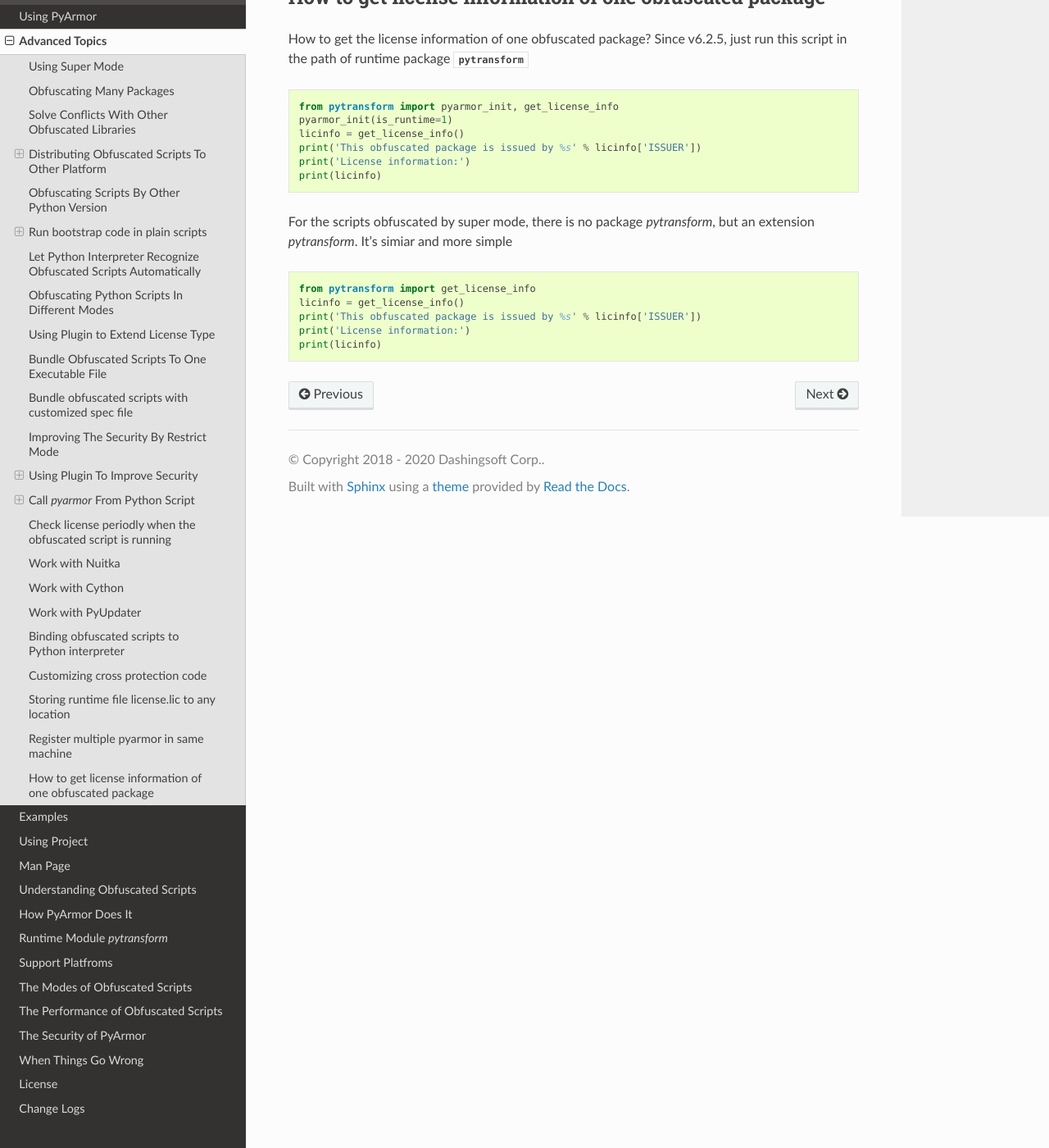
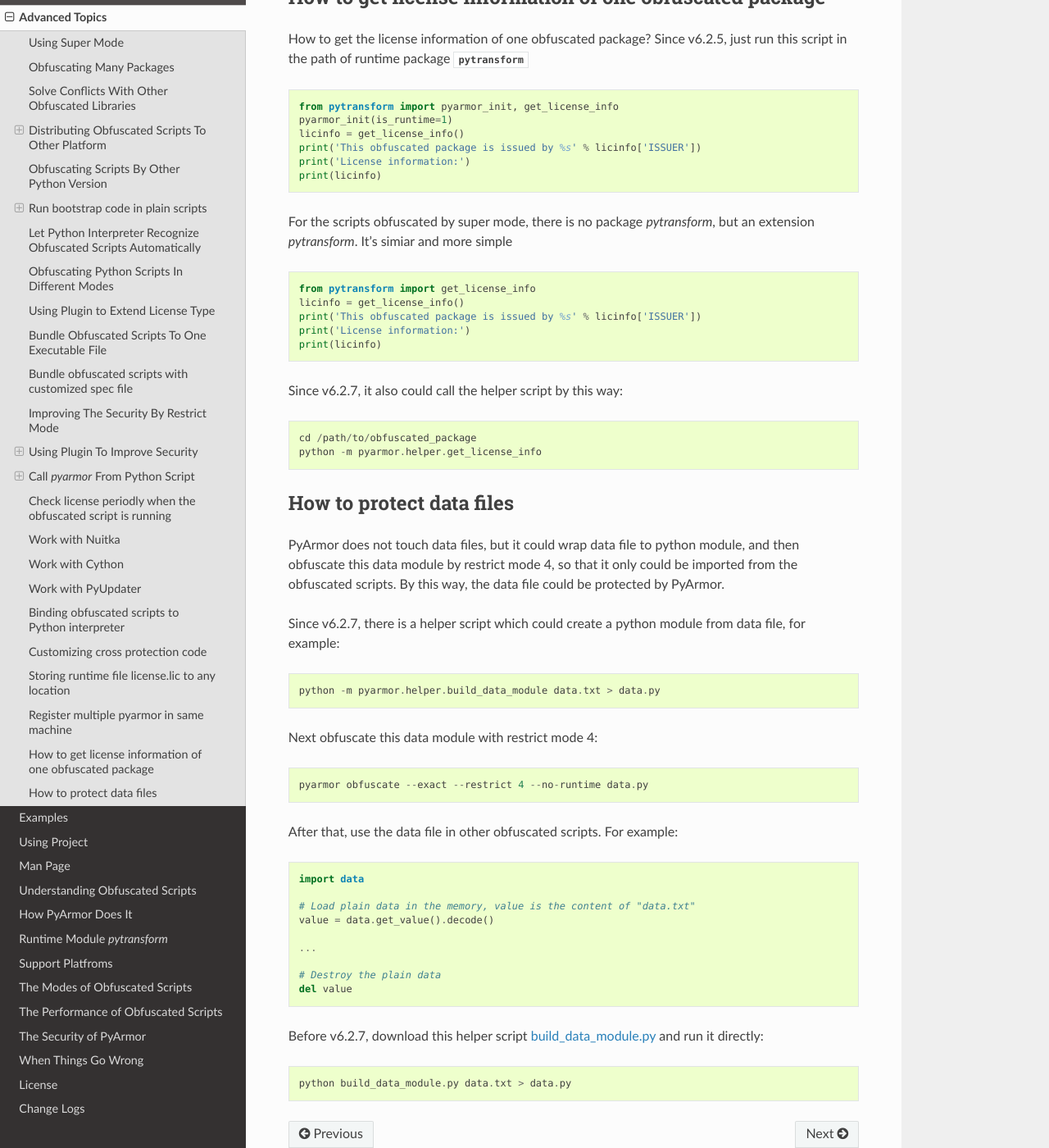
Before and after one commit to dashingsoft/pyarmor, a Sphinx documentation site: the page built from docs/advanced.rst, in a window 1280 px wide and 1400 px high, scrolled down 24567 px. Shown: the whole window at 82% size. Built offline with Sphinx 7.4.7 and the Read the Docs theme 2.0.0, drawn with Linux system fonts in a browser that asks for light colours.

Commit message:
Document how to protect data files

```diff
--- a/docs/advanced.rst
+++ b/docs/advanced.rst
@@ -1210,4 +1210,45 @@
    print('License information:')
    print(licinfo)
 
+Since v6.2.7, it also could call the helper script by this way::
+
+  cd /path/to/obfuscated_package
+  python -m pyarmor.helper.get_license_info
+
+
+.. _how to protect data files:
+
+How to protect data files
+-------------------------
+
+PyArmor does not touch data files, but it could wrap data file to python module,
+and then obfuscate this data module by restrict mode 4, so that it only could be
+imported from the obfuscated scripts. By this way, the data file could be
+protected by PyArmor.
+
+Since v6.2.7, there is a helper script which could create a python module from
+data file, for example::
+
+    python -m pyarmor.helper.build_data_module data.txt > data.py
+
+Next obfuscate this data module with restrict mode 4::
+
+    pyarmor obfuscate --exact --restrict 4 --no-runtime data.py
+
+After that, use the data file in other obfuscated scripts. For example::
+
+    import data
+
+    # Load plain data in the memory, value is the content of "data.txt"
+    value = data.get_value().decode()
+
+    ...
+
+    # Destroy the plain data
+    del value
+
+Before v6.2.7, download this helper script `build_data_module.py <https://github.com/dashingsoft/pyarmor/raw/master/src/helper/build_data_module.py>`_ and run it directly::
+
+    python build_data_module.py data.txt > data.py
+
 .. include:: _common_definitions.txt
--- a/docs/usage.rst
+++ b/docs/usage.rst
@@ -229,6 +229,7 @@
 5. Use the high security code obfuscation `--obf-code=2`
 6. :ref:`Using plugin to improve security` by injecting your private checkpoints
    in the obfuscated scripts
+7. If data files need to be protected, refer to :ref:`How to protect data files`
 
 About the security of obfuscated scripts, refer to :ref:`The Security of PyArmor`
 
```
